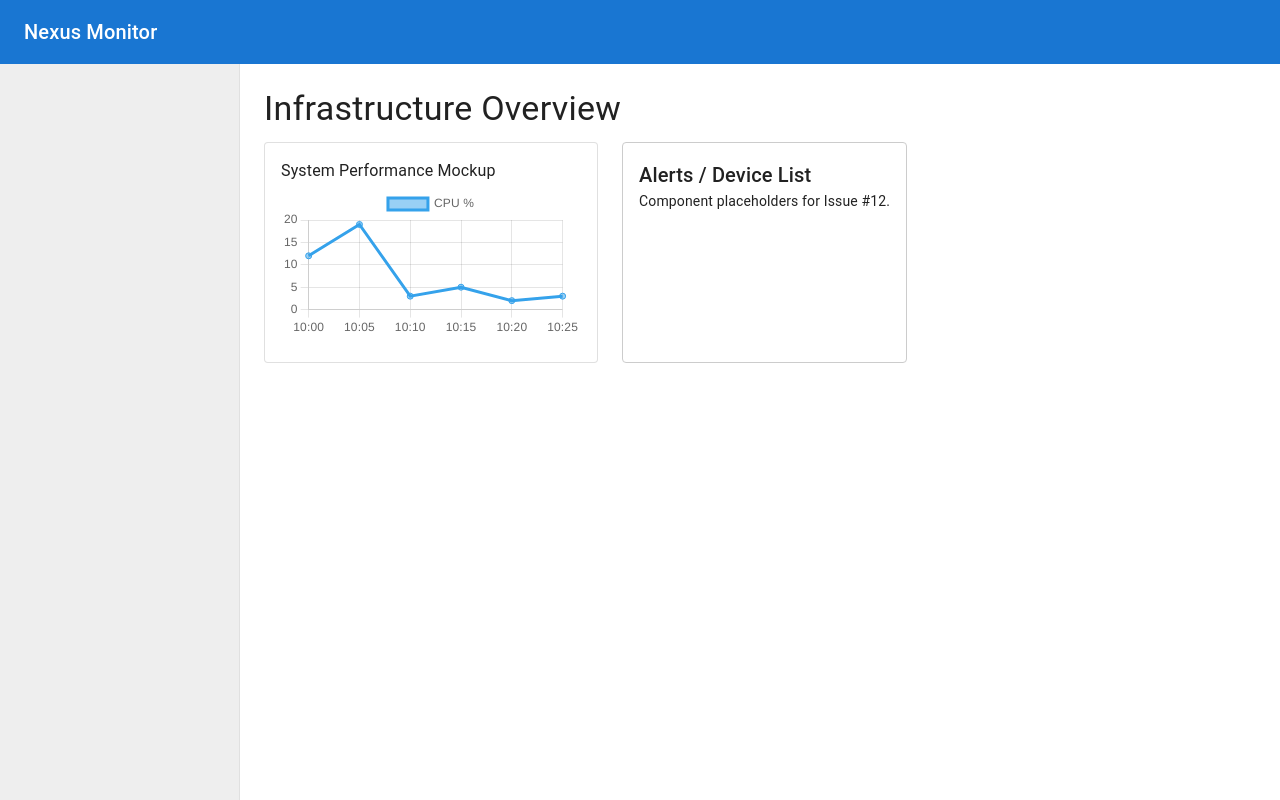
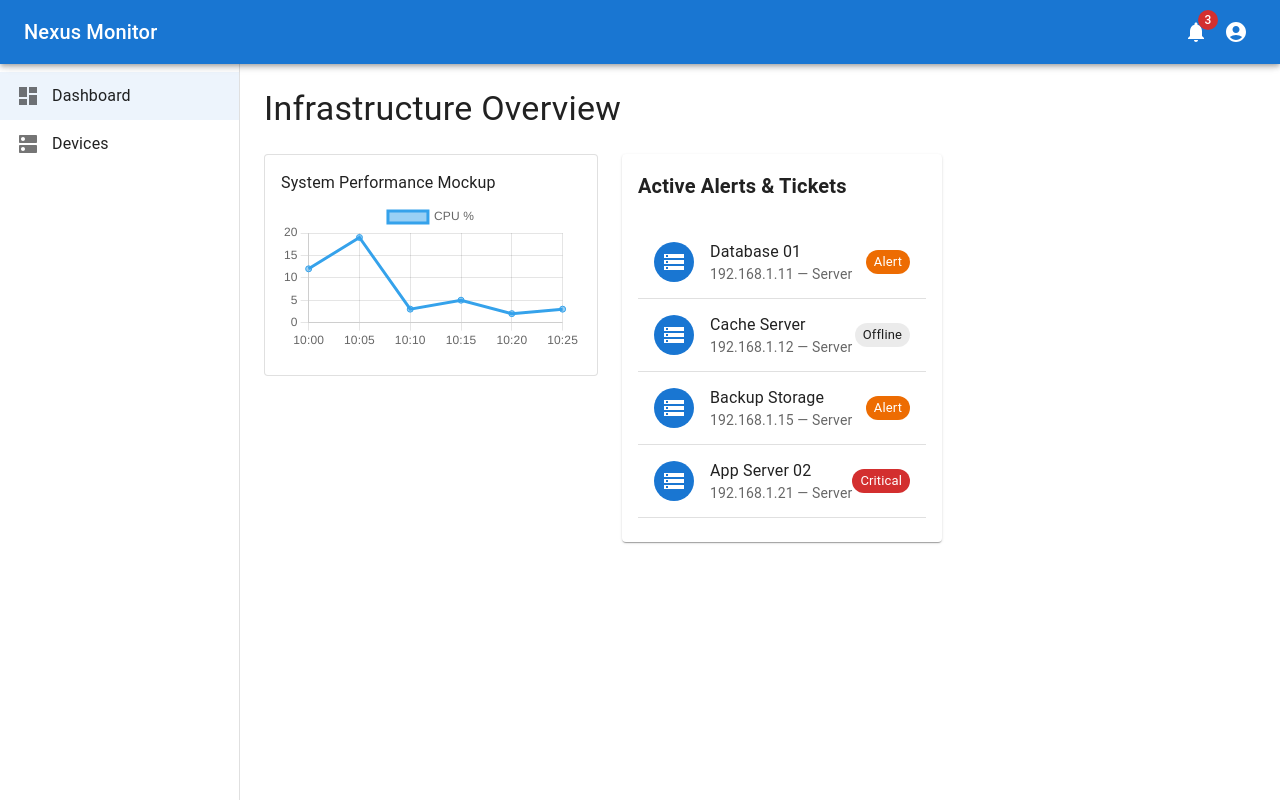
Before and after one commit to biscuitdelicious/Nexus, a React (Vite) app: page / in a window 1280 px wide. Built offline with nearby package versions, Linux system fonts and the light colour scheme.

Commit message:
Implement Header, Sidebar navigation and Device List with status filtering #12

```diff
--- a/src/App.jsx
+++ b/src/App.jsx
@@ -1,12 +1,18 @@
-import React from 'react';
+import React, { useState } from 'react';
 import Layout from './components/Layout';
 import Dashboard from './pages/Dashboard';
-import './App.css';
+import Devices from './pages/Devices';
 
 function App() {
+  const [activePage, setActivePage] = useState('Dashboard');
+
   return (
-    <Layout>
-      <Dashboard />
+    <Layout activePage={activePage} setActivePage={setActivePage}>
+      {activePage === 'Dashboard' ? (
+        <Dashboard />
+      ) : (
+        <Devices />
+      )}
     </Layout>
   );
 }
--- /dev/null
+++ b/src/components/DeviceList.jsx
@@ -0,0 +1,80 @@
+import React from 'react';
+import { List, ListItem, ListItemText, ListItemAvatar, Avatar, Typography, Paper, Chip } from '@mui/material';
+import StorageIcon from '@mui/icons-material/Storage';
+import RouterIcon from '@mui/icons-material/Router';
+import SecurityIcon from '@mui/icons-material/Security';
+import DnsIcon from '@mui/icons-material/Dns';
+
+const devices = [
+  { id: 1, name: 'Web Server 01', type: 'Server', status: 'Healthy', ip: '192.168.1.10' },
+  { id: 2, name: 'Database 01', type: 'Server', status: 'Alert', ip: '192.168.1.11' },
+  { id: 3, name: 'Core Router', type: 'Network', status: 'Healthy', ip: '192.168.1.1' },
+  { id: 4, name: 'Firewall Main', type: 'Security', status: 'Healthy', ip: '192.168.1.2' },
+  { id: 5, name: 'Switch Rack A', type: 'Network', status: 'Healthy', ip: '192.168.1.3' },
+  { id: 6, name: 'Cache Server', type: 'Server', status: 'Offline', ip: '192.168.1.12' },
+  { id: 7, name: 'Load Balancer', type: 'Network', status: 'Healthy', ip: '192.168.1.5' },
+  { id: 8, name: 'Backup Storage', type: 'Server', status: 'Alert', ip: '192.168.1.15' },
+  { id: 9, name: 'VPN Gateway', type: 'Security', status: 'Healthy', ip: '192.168.1.4' },
+  { id: 10, name: 'App Server 01', type: 'Server', status: 'Healthy', ip: '192.168.1.20' },
+  { id: 11, name: 'App Server 02', type: 'Server', status: 'Critical', ip: '192.168.1.21' },
+  { id: 12, name: 'Switch Rack B', type: 'Network', status: 'Healthy', ip: '192.168.1.6' }
+];
+
+const getIcon = (type) => {
+  switch (type) {
+    case 'Server': return <StorageIcon />;
+    case 'Network': return <RouterIcon />;
+    case 'Security': return <SecurityIcon />;
+    default: return <DnsIcon />;
+  }
+};
+
+const getColor = (status) => {
+  switch (status) {
+    case 'Healthy': return 'success';
+    case 'Alert': return 'warning';
+    case 'Offline': return 'default';
+    case 'Critical': return 'error';
+    default: return 'primary';
+  }
+};
+
+const DeviceList = ({ showOnlyIssues = false }) => {
+  const displayedDevices = showOnlyIssues
+    ? devices.filter((device) => device.status !== 'Healthy')
+    : devices;
+
+  return (
+    <Paper variant="outlined" sx={{ height: '100%', overflow: 'auto' }}>
+      <List sx={{ width: '100%', bgcolor: 'background.paper' }}>
+        {displayedDevices.map((device) => (
+          <ListItem key={device.id} divider>
+            <ListItemAvatar>
+              <Avatar sx={{ bgcolor: device.type === 'Server' ? 'primary.main' : device.type === 'Network' ? 'secondary.main' : 'info.main' }}>
+                {getIcon(device.type)}
+              </Avatar>
+            </ListItemAvatar>
+            <ListItemText
+              primary={device.name}
+              secondary={
+                <React.Fragment>
+                  <Typography sx={{ display: 'inline' }} component="span" variant="body2" color="text.primary">
+                    {device.ip}
+                  </Typography>
+                  {" — " + device.type}
+                </React.Fragment>
+              }
+            />
+            <Chip
+              label={device.status}
+              color={getColor(device.status)}
+              size="small"
+            />
+          </ListItem>
+        ))}
+      </List>
+    </Paper>
+  );
+};
+
+export default DeviceList;
--- a/src/components/Layout.jsx
+++ b/src/components/Layout.jsx
@@ -1,33 +1,68 @@
 import React from 'react';
-import { Box, AppBar, Toolbar, Typography, CssBaseline } from '@mui/material';
+import { Box, AppBar, Toolbar, Typography, CssBaseline, Drawer, List, ListItem, ListItemButton, ListItemIcon, ListItemText, IconButton, Badge } from '@mui/material';
+import DashboardIcon from '@mui/icons-material/Dashboard';
+import DnsIcon from '@mui/icons-material/Dns';
+import NotificationsIcon from '@mui/icons-material/Notifications';
+import AccountCircle from '@mui/icons-material/AccountCircle';
 
-const Layout = ({ children }) => {
+const drawerWidth = 240;
+
+const Layout = ({ children, activePage, setActivePage }) => {
   return (
-    <Box sx={{ display: 'flex', flexDirection: 'column', minHeight: '100vh' }}>
+    <Box sx={{ display: 'flex', minHeight: '100vh' }}>
       <CssBaseline />
-
-      <AppBar position="static" color="primary">
-        <Toolbar>
-          <Typography variant="h6" component="div">
+      <AppBar position="fixed" sx={{ zIndex: (theme) => theme.zIndex.drawer + 1 }}>
+        <Toolbar sx={{ display: 'flex', justifyContent: 'space-between' }}>
+          <Typography variant="h6" noWrap component="div">
             Nexus Monitor
           </Typography>
+          <Box>
+            <IconButton color="inherit">
+              <Badge badgeContent={3} color="error">
+                <NotificationsIcon />
+              </Badge>
+            </IconButton>
+            <IconButton color="inherit">
+              <AccountCircle />
+            </IconButton>
+          </Box>
         </Toolbar>
       </AppBar>
-
-      <Box sx={{ display: 'flex', flexGrow: 1 }}>
-        <Box
-            sx={{
-                width: 240,
-                bgcolor: 'grey.200',
-                borderRight: '1px solid',
-                borderColor: 'grey.300',
-                display: { xs: 'none', md: 'block' }
-            }}
-        />
-
-        <Box component="main" sx={{ flexGrow: 1, p: 3, bgcolor: 'background.default' }}>
-          {children}
+      <Drawer
+        variant="permanent"
+        sx={{
+          width: drawerWidth,
+          flexShrink: 0,
+          [`& .MuiDrawer-paper`]: { width: drawerWidth, boxSizing: 'border-box' },
+        }}
+      >
+        <Toolbar />
+        <Box sx={{ overflow: 'auto' }}>
+          <List>
+            <ListItem disablePadding>
+              <ListItemButton
+                selected={activePage === 'Dashboard'}
+                onClick={() => setActivePage('Dashboard')}
+              >
+                <ListItemIcon><DashboardIcon /></ListItemIcon>
+                <ListItemText primary="Dashboard" />
+              </ListItemButton>
+            </ListItem>
+            <ListItem disablePadding>
+              <ListItemButton
+                selected={activePage === 'Devices'}
+                onClick={() => setActivePage('Devices')}
+              >
+                <ListItemIcon><DnsIcon /></ListItemIcon>
+                <ListItemText primary="Devices" />
+              </ListItemButton>
+            </ListItem>
+          </List>
         </Box>
+      </Drawer>
+      <Box component="main" sx={{ flexGrow: 1, p: 3, bgcolor: 'background.default' }}>
+        <Toolbar />
+        {children}
       </Box>
     </Box>
   );
--- a/src/pages/Dashboard.jsx
+++ b/src/pages/Dashboard.jsx
@@ -1,6 +1,8 @@
 import React, { useState, useEffect } from 'react';
-import { Grid, Typography, Skeleton, Box } from '@mui/material';
+import { Grid, Skeleton, Box, Typography, Paper } from '@mui/material';
+
 import ChartWidget from '../components/ChartWidget';
+import DeviceList from '../components/DeviceList';
 
 const Dashboard = () => {
   const [loading, setLoading] = useState(true);
@@ -14,29 +16,33 @@ const Dashboard = () => {
 
   return (
     <Box>
-      <Typography variant="h4" gutterBottom>
+      <Typography variant="h4" sx={{ mb: 3 }}>
         Infrastructure Overview
       </Typography>
 
-      <Grid container spacing={3}>
+      <Grid container spacing={3} alignItems="stretch">
         <Grid item xs={12} md={8}>
           {loading ? (
-            <Skeleton variant="rectangular" height={300} animation="wave" />
+            <Skeleton variant="rectangular" height={350} animation="wave" />
           ) : (
+            <Box sx={{ height: '100%' }}>
               <ChartWidget />
+            </Box>
           )}
         </Grid>
 
         <Grid item xs={12} md={4}>
           {loading ? (
-             <Skeleton variant="rectangular" height={300} animation="wave" />
+            <Skeleton variant="rectangular" height={350} animation="wave" />
           ) : (
-             <Box sx={{ p: 2, border: '1px solid #ccc', height: '100%', borderRadius: 1 }}>
-                 <Typography variant="h6">Alerts / Device List</Typography>
-                 <Typography variant="body2" color="text.secondary">
-                     Component placeholders for Issue #12.
+            <Paper sx={{ p: 2, height: '100%', display: 'flex', flexDirection: 'column' }}>
+              <Typography variant="h6" sx={{ mb: 2, fontWeight: 'bold' }}>
+                Active Alerts & Tickets
               </Typography>
+              <Box sx={{ flexGrow: 1, overflow: 'auto', '& .MuiPaper-root': { border: 'none', borderRadius: 0 } }}>
+                <DeviceList showOnlyIssues={true} />
               </Box>
+            </Paper>
           )}
         </Grid>
       </Grid>
--- /dev/null
+++ b/src/pages/Devices.jsx
@@ -0,0 +1,18 @@
+import React from 'react';
+import { Box, Typography } from '@mui/material';
+import DeviceList from '../components/DeviceList';
+
+const Devices = () => {
+  return (
+    <Box>
+      <Typography variant="h4" gutterBottom>
+        Device Management
+      </Typography>
+      <Box sx={{ height: '75vh' }}>
+        <DeviceList />
+      </Box>
+    </Box>
+  );
+};
+
+export default Devices;
```
Lines whose indentation alone changed are shown as unchanged.
